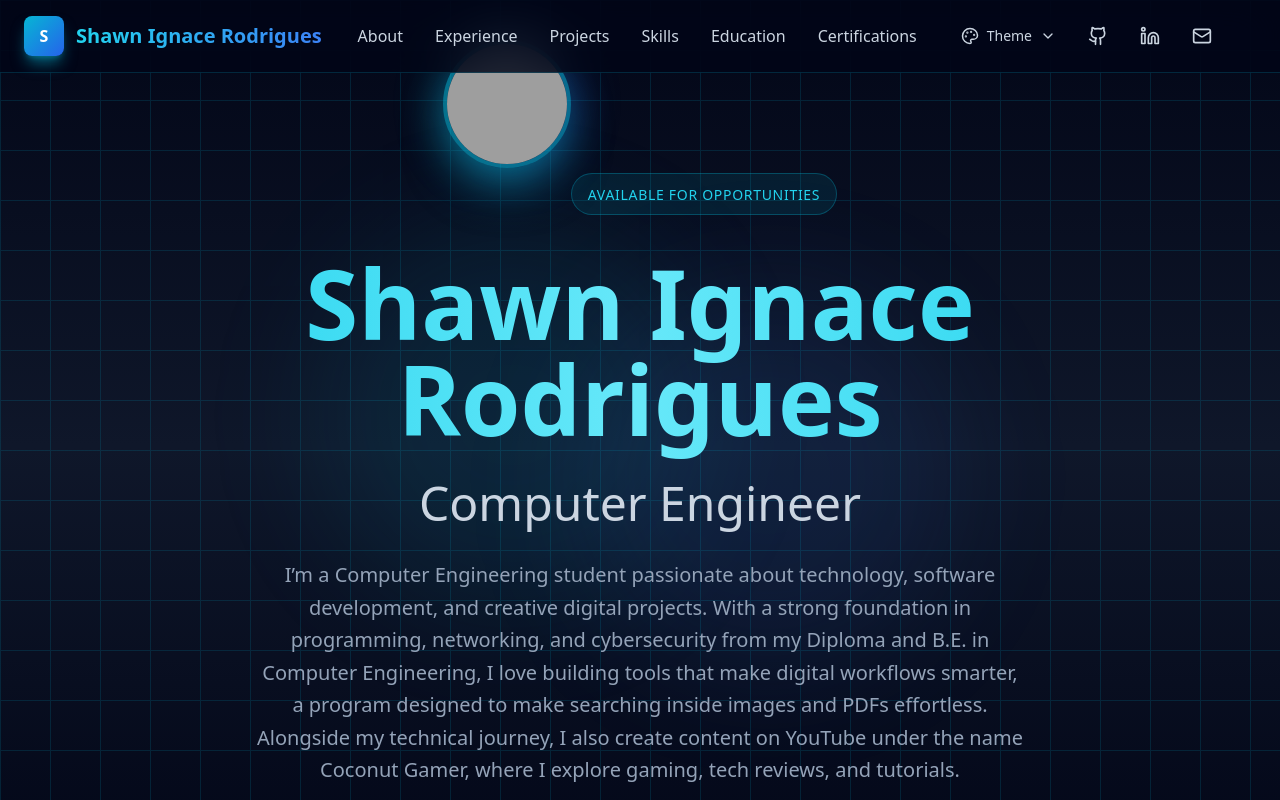
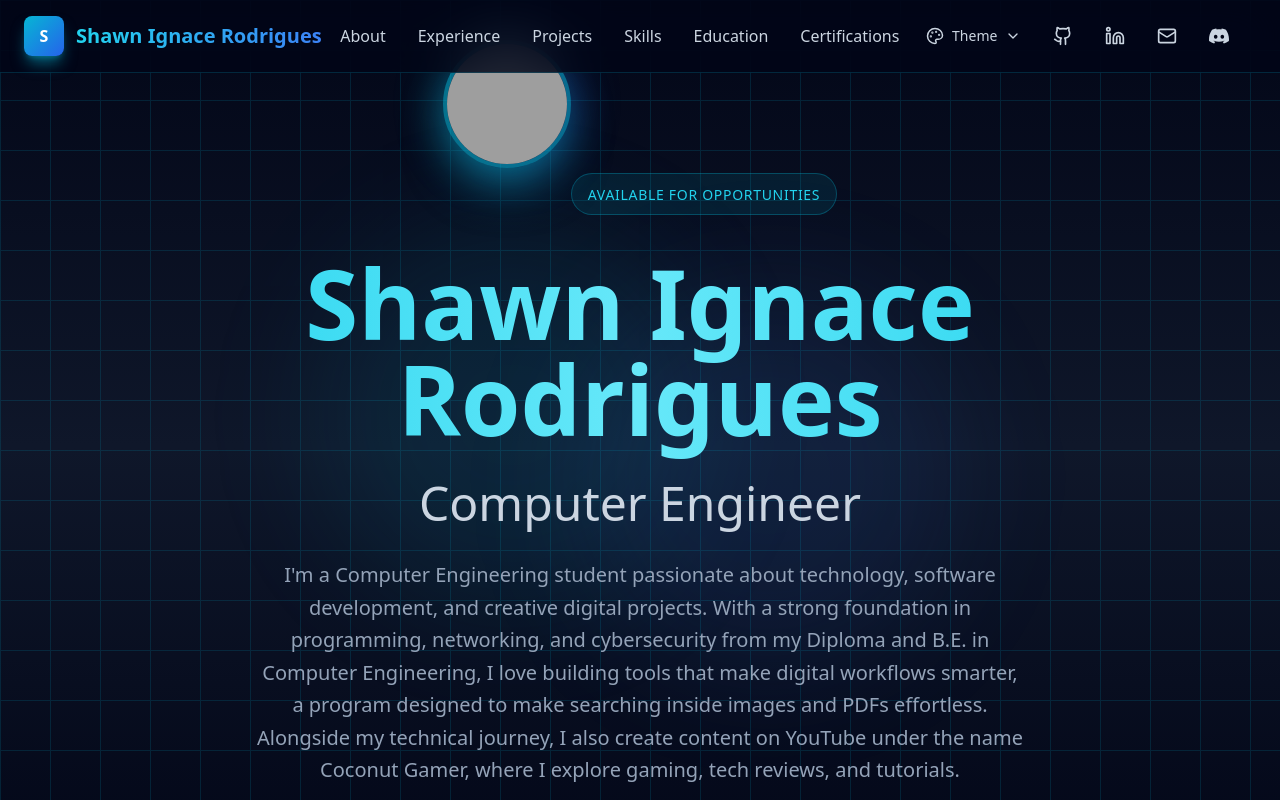
Before and after one commit to shawnrodrigues/Portfolio, a React (Vite) app: page / in a window 1280 px wide. Shown: the top 800 px of the page. Built offline with nearby package versions, Linux system fonts and the light colour scheme; grey boxes are pictures that could not be loaded.

Commit message:
Add Discord profile support to header and data
Introduced a DiscordIcon component and updated the Header to display a Discord link if provided in the profile. Extended the Profile type and portfolio data to include an optional Discord username.

```diff
--- /dev/null
+++ b/src/components/DiscordIcon.tsx
@@ -0,0 +1,18 @@
+interface DiscordIconProps {
+  size?: number;
+  className?: string;
+}
+
+export default function DiscordIcon({ size = 20, className = "" }: DiscordIconProps) {
+  return (
+    <svg
+      width={size}
+      height={size}
+      viewBox="0 0 24 24"
+      fill="currentColor"
+      className={className}
+    >
+      <path d="M20.317 4.3698a19.7913 19.7913 0 00-4.8851-1.5152.0741.0741 0 00-.0785.0371c-.211.3753-.4447.8648-.6083 1.2495-1.8447-.2762-3.68-.2762-5.4868 0-.1636-.3933-.4058-.8742-.6177-1.2495a.077.077 0 00-.0785-.037 19.7363 19.7363 0 00-4.8852 1.515.0699.0699 0 00-.0321.0277C.5334 9.0458-.319 13.5799.0992 18.0578a.0824.0824 0 00.0312.0561c2.0528 1.5076 4.0413 2.4228 5.9929 3.0294a.0777.0777 0 00.0842-.0276c.4616-.6304.8731-1.2952 1.226-1.9942a.076.076 0 00-.0416-.1057c-.6528-.2476-1.2743-.5495-1.8722-.8923a.077.077 0 01-.0076-.1277c.1258-.0943.2517-.1923.3718-.2914a.0743.0743 0 01.0776-.0105c3.9278 1.7933 8.18 1.7933 12.0614 0a.0739.0739 0 01.0785.0095c.1202.099.246.1981.3728.2924a.077.077 0 01-.0066.1276 12.2986 12.2986 0 01-1.873.8914.0766.0766 0 00-.0407.1067c.3604.698.7719 1.3628 1.225 1.9932a.076.076 0 00.0842.0286c1.961-.6067 3.9495-1.5219 6.0023-3.0294a.077.077 0 00.0313-.0552c.5004-5.177-.8382-9.6739-3.5485-13.6604a.061.061 0 00-.0312-.0286zM8.02 15.3312c-1.1825 0-2.1569-1.0857-2.1569-2.419 0-1.3332.9555-2.4189 2.157-2.4189 1.2108 0 2.1757 1.0952 2.1568 2.419-.0189 1.3332-.9555 2.4189-2.1569 2.4189zm7.9748 0c-1.1825 0-2.1569-1.0857-2.1569-2.419 0-1.3332.9554-2.4189 2.1569-2.4189 1.2108 0 2.1757 1.0952 2.1568 2.419 0 1.3332-.946 2.4189-2.1568 2.4189Z"/>
+    </svg>
+  );
+}
--- a/src/components/Header.tsx
+++ b/src/components/Header.tsx
@@ -1,6 +1,7 @@
 import { Github, Linkedin, Mail, Menu, X, Palette, ChevronDown } from 'lucide-react';
 import { useState } from 'react';
 import { Profile } from '../types/portfolio';
+import DiscordIcon from './DiscordIcon';
 
 interface HeaderProps {
   profile: Profile;
@@ -534,6 +535,17 @@
             >
               <Mail size={20} />
             </a>
+            {profile.discord && (
+              <a
+                href={`https://discord.com/users/${profile.discord}`}
+                target="_blank"
+                rel="noopener noreferrer"
+                className="p-2 text-slate-300 hover:text-cyan-400 hover:bg-cyan-500/10 rounded-lg transition-all"
+                title="Discord"
+              >
+                <DiscordIcon size={20} />
+              </a>
+            )}
           </div>
 
           <div className="flex items-center gap-4">
@@ -631,6 +643,17 @@
               >
                 <Mail size={20} />
               </a>
+              {profile.discord && (
+                <a
+                  href={`https://discord.com/users/${profile.discord}`}
+                  target="_blank"
+                  rel="noopener noreferrer"
+                  className="p-2 text-slate-300 hover:text-cyan-400 hover:bg-cyan-500/10 rounded-lg transition-all"
+                  title="Discord"
+                >
+                  <DiscordIcon size={20} />
+                </a>
+              )}
             </div>
           </div>
         )}
--- a/src/data/portfolioData.ts
+++ b/src/data/portfolioData.ts
@@ -3,10 +3,11 @@
 export const profile: Profile = {
   name: 'Shawn Ignace Rodrigues',
   title: 'Computer Engineer',
-  bio: ' I’m a Computer Engineering student passionate about technology, software development, and creative digital projects. With a strong foundation in programming, networking, and cybersecurity from my Diploma and B.E. in Computer Engineering, I love building tools that make digital workflows smarter, a program designed to make searching inside images and PDFs effortless. Alongside my technical journey, I also create content on YouTube under the name Coconut Gamer, where I explore gaming, tech reviews, and tutorials.',
+  bio: "I'm a Computer Engineering student passionate about technology, software development, and creative digital projects. With a strong foundation in programming, networking, and cybersecurity from my Diploma and B.E. in Computer Engineering, I love building tools that make digital workflows smarter, a program designed to make searching inside images and PDFs effortless. Alongside my technical journey, I also create content on YouTube under the name Coconut Gamer, where I explore gaming, tech reviews, and tutorials.",
   email: 'shawn.rodrigues3308@gmail.com',
   github: 'https://github.com/shawnrodrigues',
   linkedin: 'https://www.linkedin.com/in/shawn3308/',
+  discord: 'coconutplayz', // Update with your actual Discord username
   avatarUrl: 'https://i.postimg.cc/MHt6fY3f/IMG-20250830-154946.jpg'
 };
 
--- a/src/types/portfolio.ts
+++ b/src/types/portfolio.ts
@@ -5,6 +5,7 @@
   email: string;
   github: string;
   linkedin: string;
+  discord?: string;
   avatarUrl: string;
 }
 
```
